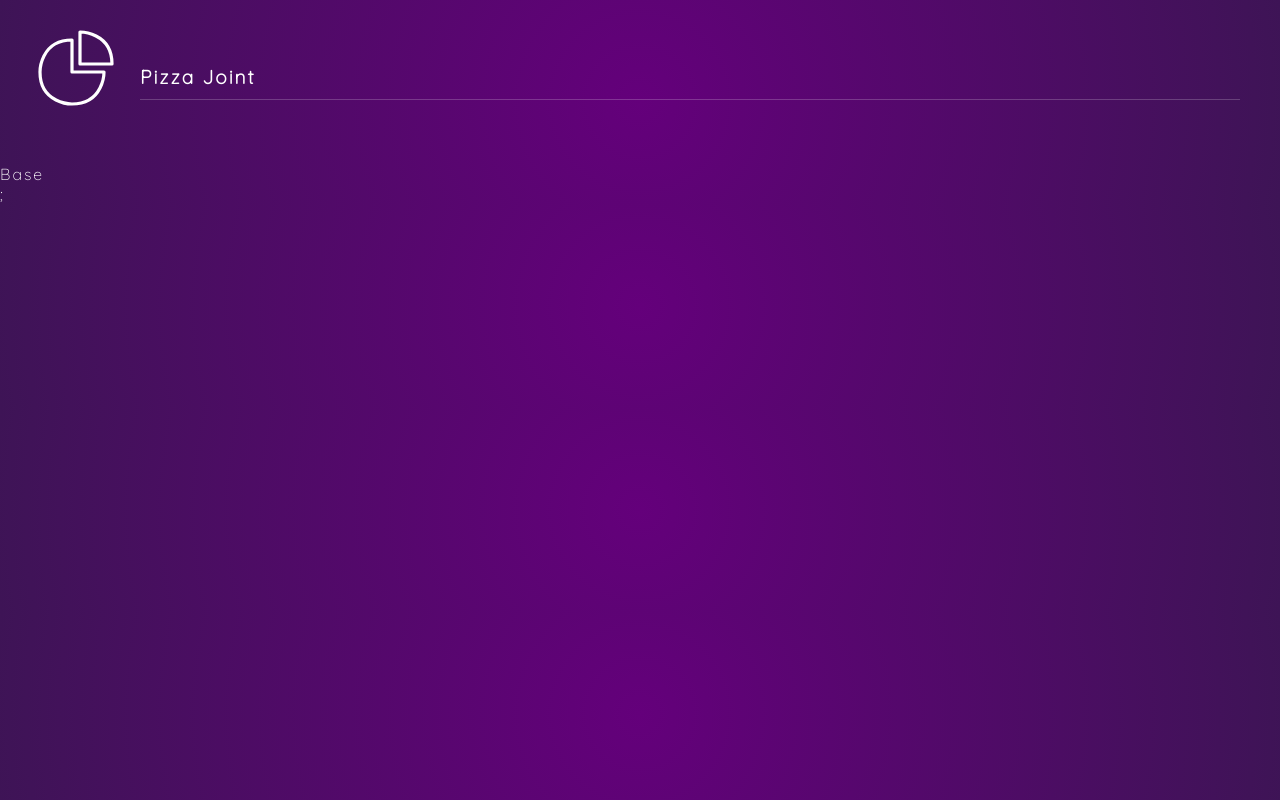
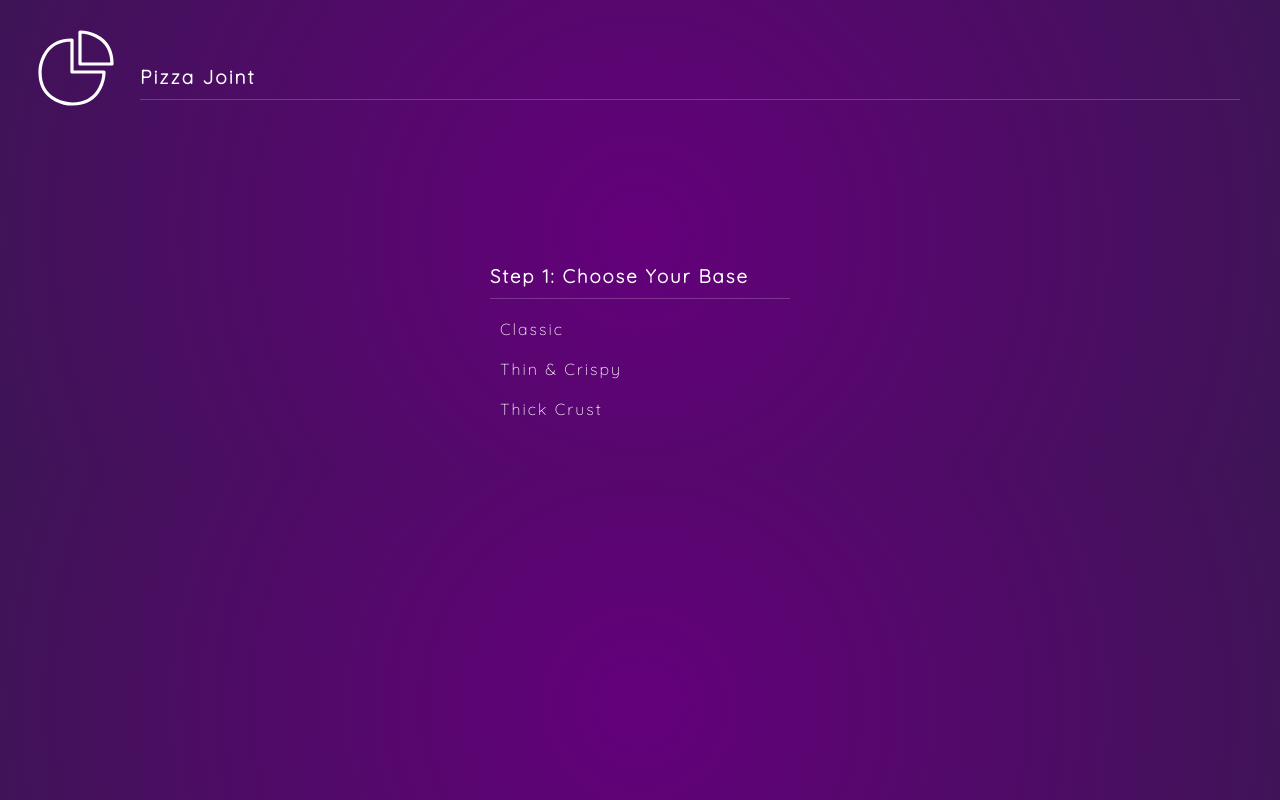
Before and after one commit to PatrickAlyson/pizza-ordering-project, a React (Create React App) app: page /base in a window 1280 px wide. Built offline with nearby package versions, Linux system fonts and the light colour scheme.

Commit message:
Finished Base Component

```diff
--- a/src/App.js
+++ b/src/App.js
@@ -1,4 +1,5 @@
-import { createBrowserRouter, RouterProvider } from "react-router-dom";
+import React, { useState } from "react";
+import { BrowserRouter, Routes, Route } from "react-router-dom";
 
 import Base from "./components/Base";
 import Toppings from "./components/Toppings";
@@ -6,27 +7,41 @@ import Order from "./components/Order";
 import Home from "./components/Home";
 import Header from "./components/Header";
 
-const router = createBrowserRouter([
-  { path: "/base", element: <Base /> },
-  {
-    path: "/toppings",
-    element: <Toppings />,
-  },
-  {
-    path: "/order",
-    element: <Order />,
-  },
-  {
-    path: "/",
-    element: <Home />,
-  },
-]);
+function App() {
+  const [pizza, setPizza] = useState({ base: "", toppings: [] });
 
-function App() {
+  const addBase = (base) => {
+    setPizza({ ...pizza, base });
+  };
+
+  const addTopping = (topping) => {
+    let newToppings;
+    if (!pizza.toppings.includes(topping)) {
+      newToppings = [...pizza.toppings, topping];
+    } else {
+      newToppings = pizza.toppings.filter((item) => item !== topping);
+    }
+    setPizza({ ...pizza, toppings: newToppings });
+  };
+
   return (
     <>
       <Header />
-      <RouterProvider router={router}></RouterProvider>;
+      <BrowserRouter>
+        <Routes>
+          <Route path="/" element={<Home />} />
+          <Route path="order" element={<Order pizza={pizza} />} />
+          <Route
+            path="base"
+            element={<Base addBase={addBase} pizza={pizza} />}
+          />
+          {/* <Route path="*" element={<NoPage />} /> */}
+          <Route
+            path="toppings"
+            element={<Toppings addTopping={addTopping} pizza={pizza} />}
+          />
+        </Routes>
+      </BrowserRouter>
     </>
   );
 }
--- a/src/components/Base.jsx
+++ b/src/components/Base.jsx
@@ -1,7 +1,32 @@
 import React from "react";
+import { Link } from "react-router-dom";
 
-function Base() {
-  return <div>Base</div>;
-}
+const Base = ({ addBase, pizza }) => {
+  const bases = ["Classic", "Thin & Crispy", "Thick Crust"];
+
+  return (
+    <div className="base container">
+      <h3>Step 1: Choose Your Base</h3>
+      <ul>
+        {bases.map((base) => {
+          let spanClass = pizza.base === base ? "active" : "";
+          return (
+            <li key={base} onClick={() => addBase(base)}>
+              <span className={spanClass}>{base}</span>
+            </li>
+          );
+        })}
+      </ul>
+
+      {pizza.base && (
+        <div className="next">
+          <Link to="/toppings">
+            <button>Next</button>
+          </Link>
+        </div>
+      )}
+    </div>
+  );
+};
 
 export default Base;
```
Also changed, not shown: src/index.css (+12 -0 lines).
